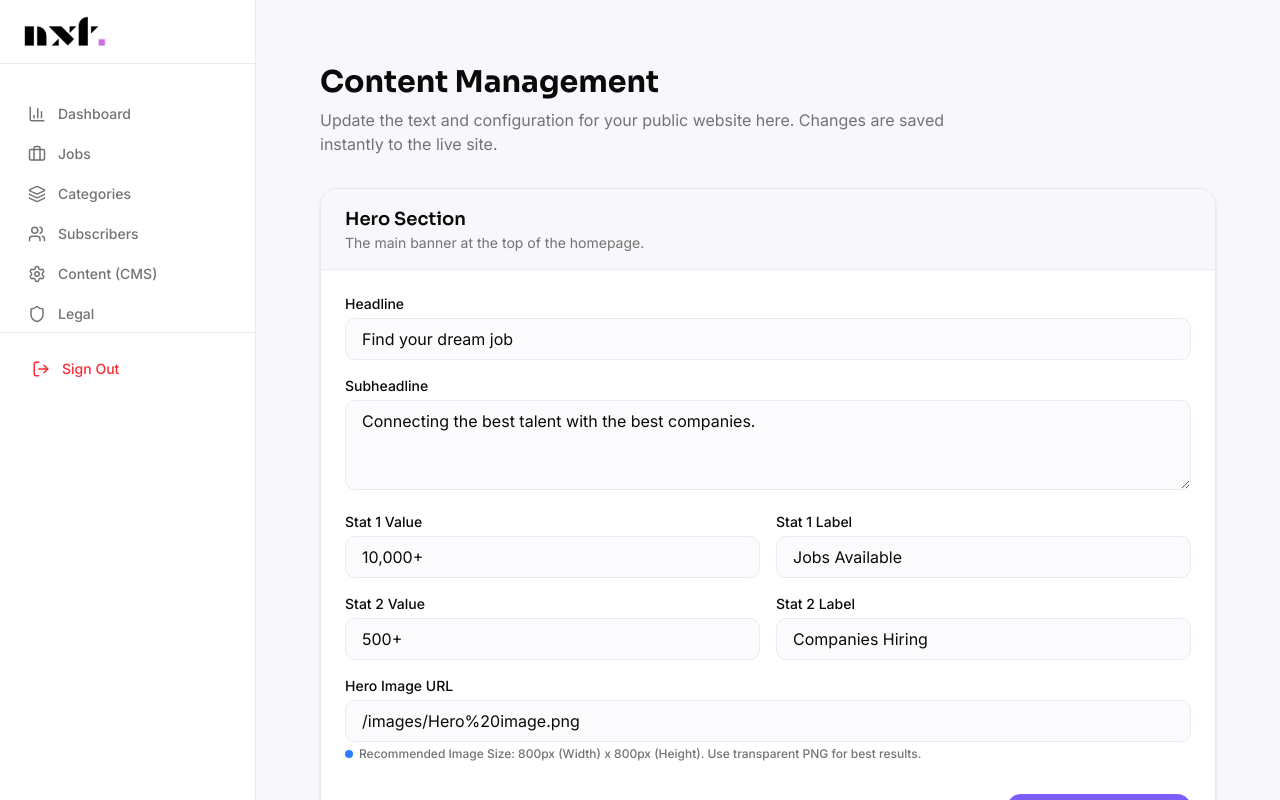
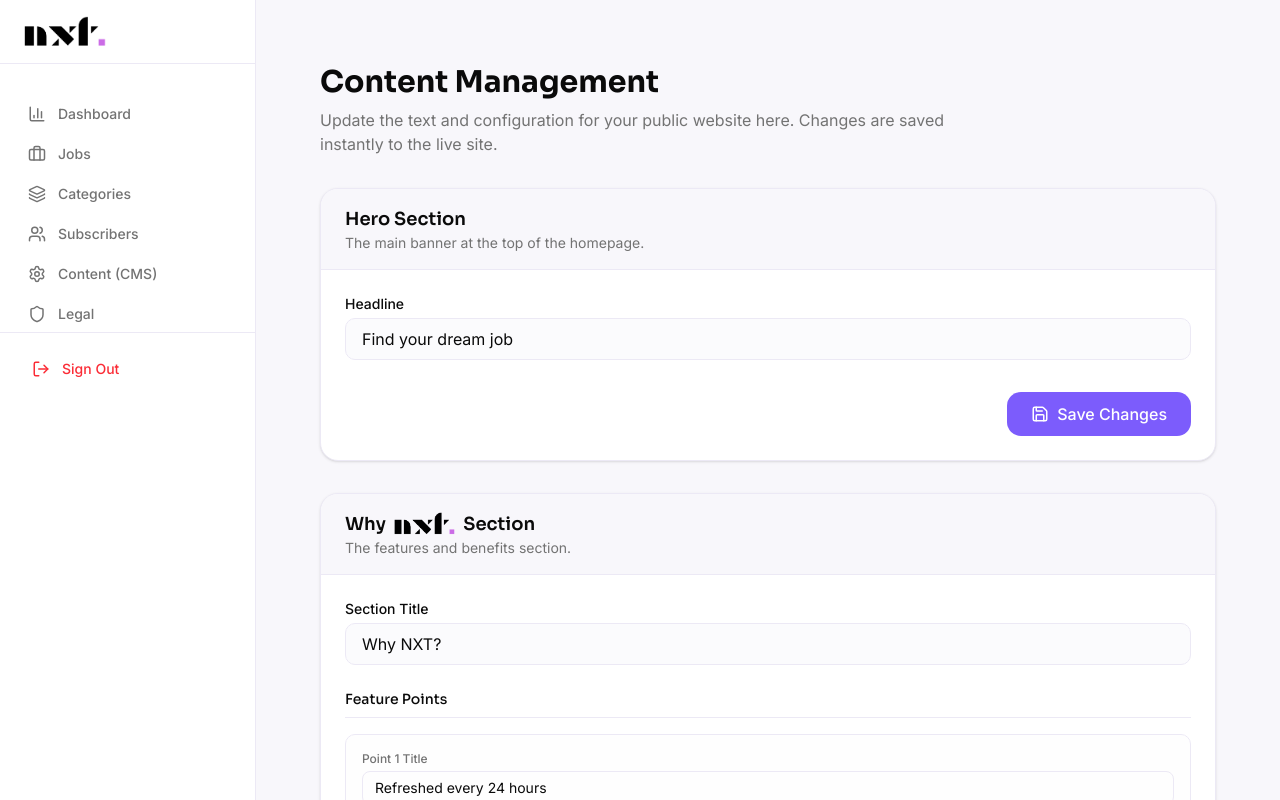
Before and after one commit to yaswanthmannepalli-dev/Jobly, a Next.js app: page /admin/cms in a window 1280 px wide. Shown: the top 800 px of the page. Built offline with nearby package versions, Linux system fonts and the light colour scheme; no server answers; the database is empty.

Commit message:
Admin: Remove unused fields from CMS for better clarity

```diff
--- a/src/app/(public)/page.tsx
+++ b/src/app/(public)/page.tsx
@@ -21,13 +21,7 @@ export default async function Home() {
   const categories = await getCategories();
 
   const heroContent = await getSiteContent("hero", {
-    title: "Land the career\nyou deserve",
-    subtitle: "Handpicked roles from India's top companies — no spam, no noise. Just opportunities that move your career forward.",
-    stats1: "10,000+",
-    stats1Label: "professionals",
-    stats2: "24",
-    stats2Label: "hours",
-    imageUrl: "/images/Hero%20image.png"
+    title: "Land the career\nyou deserve"
   });
 
   const newsletterContent = await getSiteContent("newsletter", {
--- a/src/app/admin/cms/CMSClient.tsx
+++ b/src/app/admin/cms/CMSClient.tsx
@@ -102,70 +102,6 @@ export default function CMSClient({ initialHero, initialNewsletter, initialWhyNx
               className="w-full px-4 py-2 border border-line rounded-lg bg-surface/50 focus:bg-white focus:outline-purple"
               required
             />
-          </div>
-          <div>
-            <label className="block text-sm font-medium mb-1">Subheadline</label>
-            <textarea
-              value={hero.subtitle}
-              onChange={e => setHero({...hero, subtitle: e.target.value})}
-              className="w-full px-4 py-2 border border-line rounded-lg bg-surface/50 focus:bg-white focus:outline-purple"
-              rows={3}
-              required
-            />
-          </div>
-          <div className="grid grid-cols-2 gap-4">
-            <div>
-              <label className="block text-sm font-medium mb-1">Stat 1 Value</label>
-              <input
-                type="text"
-                value={hero.stats1}
-                onChange={e => setHero({...hero, stats1: e.target.value})}
-                className="w-full px-4 py-2 border border-line rounded-lg bg-surface/50 focus:bg-white focus:outline-purple"
-              />
-            </div>
-            <div>
-              <label className="block text-sm font-medium mb-1">Stat 1 Label</label>
-              <input
-                type="text"
-                value={hero.stats1Label}
-                onChange={e => setHero({...hero, stats1Label: e.target.value})}
-                className="w-full px-4 py-2 border border-line rounded-lg bg-surface/50 focus:bg-white focus:outline-purple"
-              />
-            </div>
-          </div>
-          <div className="grid grid-cols-2 gap-4">
-            <div>
-              <label className="block text-sm font-medium mb-1">Stat 2 Value</label>
-              <input
-                type="text"
-                value={hero.stats2}
-                onChange={e => setHero({...hero, stats2: e.target.value})}
-                className="w-full px-4 py-2 border border-line rounded-lg bg-surface/50 focus:bg-white focus:outline-purple"
-              />
-            </div>
-            <div>
-              <label className="block text-sm font-medium mb-1">Stat 2 Label</label>
-              <input
-                type="text"
-                value={hero.stats2Label}
-                onChange={e => setHero({...hero, stats2Label: e.target.value})}
-                className="w-full px-4 py-2 border border-line rounded-lg bg-surface/50 focus:bg-white focus:outline-purple"
-              />
-            </div>
-          </div>
-          <div>
-            <label className="block text-sm font-medium mb-1">Hero Image URL</label>
-            <input
-              type="text"
-              value={hero.imageUrl || ""}
-              onChange={e => setHero({...hero, imageUrl: e.target.value})}
-              placeholder="/images/Hero image.png"
-              className="w-full px-4 py-2 border border-line rounded-lg bg-surface/50 focus:bg-white focus:outline-purple mb-1"
-            />
-            <p className="text-xs text-muted font-medium flex items-center gap-1.5">
-              <span className="inline-block w-2 h-2 rounded-full bg-blue-500"></span>
-              Recommended Image Size: 800px (Width) x 800px (Height). Use transparent PNG for best results.
-            </p>
           </div>
           <div className="mt-4 flex items-center justify-between">
             <p className="text-sm text-green-600 font-medium">{heroMessage}</p>
--- a/src/app/admin/cms/page.tsx
+++ b/src/app/admin/cms/page.tsx
@@ -3,13 +3,7 @@ import CMSClient from "./CMSClient";
 
 export default async function CMSPage() {
   const heroContent = await getSiteContent("hero", {
-    title: "Find your dream job",
-    subtitle: "Connecting the best talent with the best companies.",
-    stats1: "10,000+",
-    stats1Label: "Jobs Available",
-    stats2: "500+",
-    stats2Label: "Companies Hiring",
-    imageUrl: "/images/Hero%20image.png"
+    title: "Find your dream job"
   });
 
   const newsletterContent = await getSiteContent("newsletter", {
```
